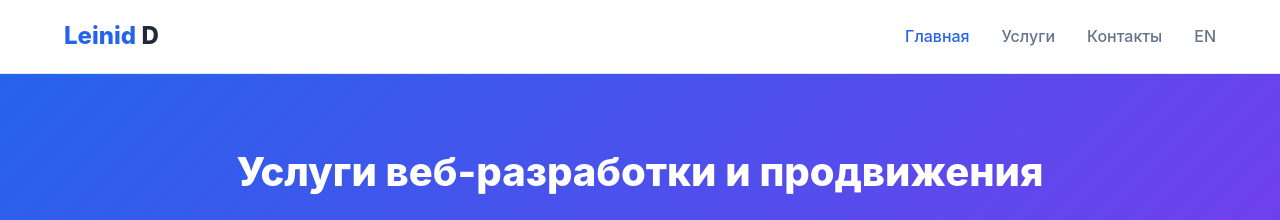
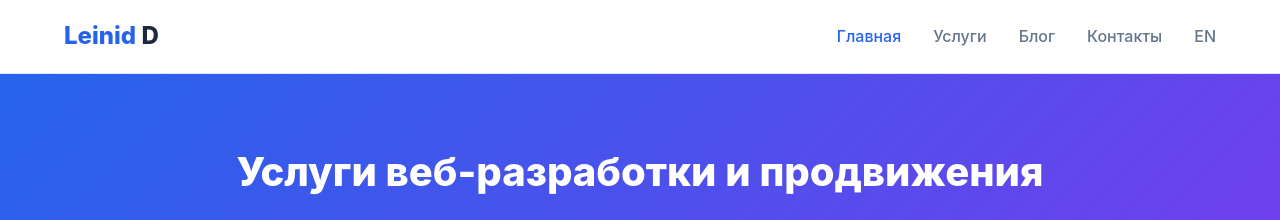
Before and after one commit to homgorn/homgorn.github.io, a Jekyll site: the page index.html, which Jekyll copies as it is, in a window 1280 px wide. Shown: the top 220 px of the page. Built offline with Jekyll 4.4.1, drawn with Linux system fonts in a browser that asks for light colours.

Commit message:
Add blog link to navigation menu on all pages

```diff
--- a/_layouts/default.html
+++ b/_layouts/default.html
@@ -49,6 +49,7 @@
       <nav class="nav">
         <a href="/">Главная</a>
         <a href="/services.html">Услуги</a>
+        <a href="/blog/">Блог</a>
         <a href="https://wa.me/77054384888">Контакты</a>
         <a href="/en{{ page.url }}" class="lang-link">EN</a>
       </nav>
--- a/_layouts/english.html
+++ b/_layouts/english.html
@@ -62,6 +62,7 @@
       <nav class="nav">
         <a href="/en/">Home</a>
         <a href="/en/services.html">Services</a>
+        <a href="/en/blog/">Blog</a>
         <a href="https://wa.me/77054384888">Contacts</a>
         <a href="{{ page.url_ru }}" class="lang-link">RU</a>
       </nav>
--- a/en/index.html
+++ b/en/index.html
@@ -43,6 +43,7 @@
         <nav class="nav">
           <a href="/en/" class="active">Home</a>
           <a href="/en/services.html">Services</a>
+          <a href="/en/blog/">Blog</a>
           <a href="https://wa.me/77054384888">Contacts</a>
           <a href="/">RU</a>
         </nav>
--- a/en/services.html
+++ b/en/services.html
@@ -43,6 +43,7 @@
         <nav class="nav">
           <a href="/en/">Home</a>
           <a href="/en/services.html" class="active">Services</a>
+          <a href="/en/blog/">Blog</a>
           <a href="https://wa.me/77054384888">Contacts</a>
           <a href="/">RU</a>
         </nav>
--- a/index.html
+++ b/index.html
@@ -43,6 +43,7 @@
         <nav class="nav">
           <a href="/" class="active">Главная</a>
           <a href="/services.html">Услуги</a>
+          <a href="/blog/">Блог</a>
           <a href="https://wa.me/77054384888">Контакты</a>
           <a href="/en/">EN</a>
         </nav>
--- a/services.html
+++ b/services.html
@@ -43,6 +43,7 @@
         <nav class="nav">
           <a href="/">Главная</a>
           <a href="/services.html" class="active">Услуги</a>
+          <a href="/blog/">Блог</a>
           <a href="https://wa.me/77054384888">Контакты</a>
           <a href="/en/">EN</a>
         </nav>
```
